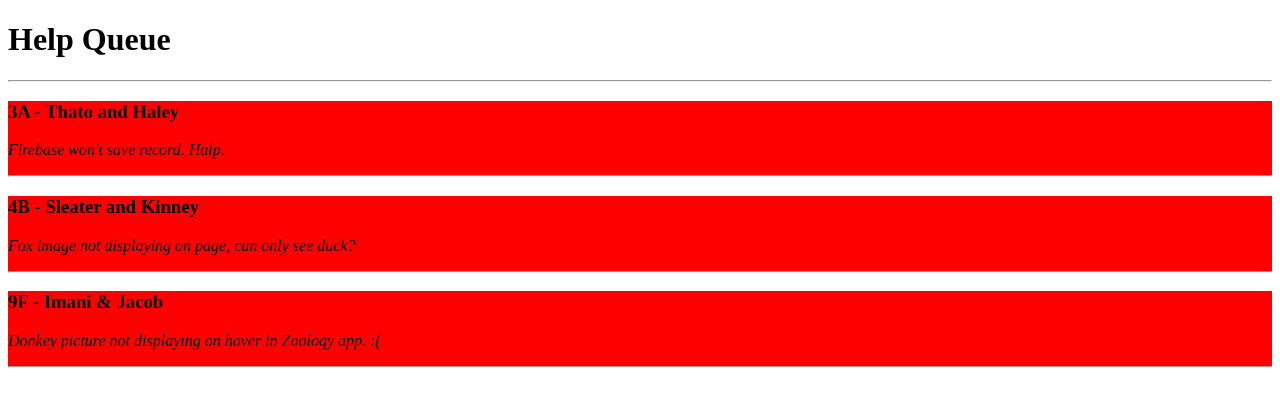
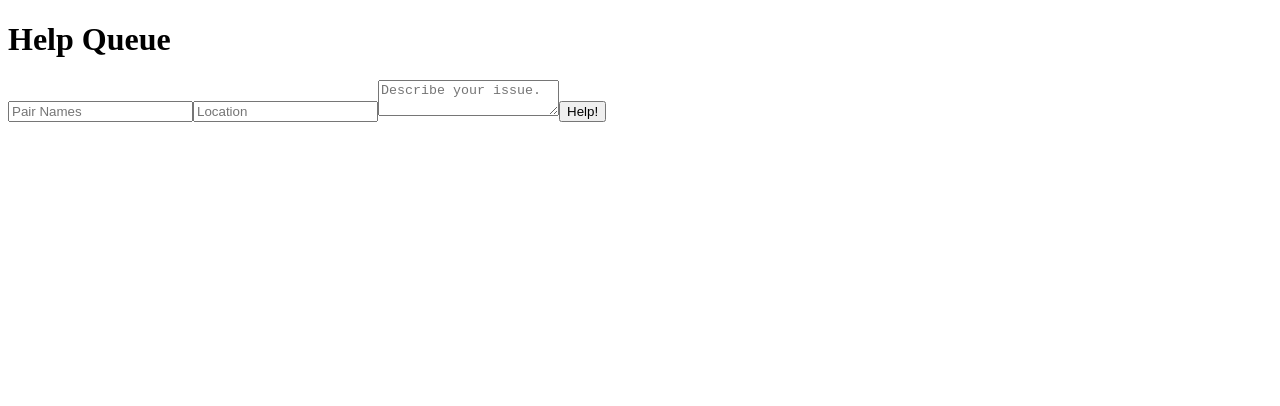
Before and after one commit to Ngann/TicTacReact, a React app: page /#/newcard in a window 1280 px wide. Before the commit this address led to /#/. Shown: the top 406 px of the page. Built offline with nearby package versions, Linux system fonts and the light colour scheme.

Commit message:
install switch router

```diff
--- a/src/components/App.jsx
+++ b/src/components/App.jsx
@@ -1,12 +1,17 @@
 import React from 'react';
 import Header from './Header';
 import CardList from './CardList';
+import { Switch, Route } from 'react-router-dom';
+import NewCardForm from './NewCardForm';
 
 function App(){
   return (
     <div>
       <Header/>
-      <CardList/>
+      <Switch>
+        <Route exact path='/' component={CardList} />
+        <Route path='/newcard' component={NewCardForm} />
+      </Switch>
     </div>
   );
 }
--- /dev/null
+++ b/src/components/NewCardForm.jsx
@@ -0,0 +1,24 @@
+import React from 'react';
+
+function NewCardForm(){
+  return (
+    <div>
+      <form>
+        <input
+          type='text'
+          id='names'
+          placeholder='Pair Names'/>
+        <input
+          type='text'
+          id='location'
+          placeholder='Location'/>
+        <textarea
+          id='issue'
+          placeholder='Describe your issue.'/>
+        <button type='submit'>Help!</button>
+      </form>
+    </div>
+  );
+}
+
+export default NewCardForm;
```
Also changed, not shown: 1 other file (tests, documents, lock files or other folders).
